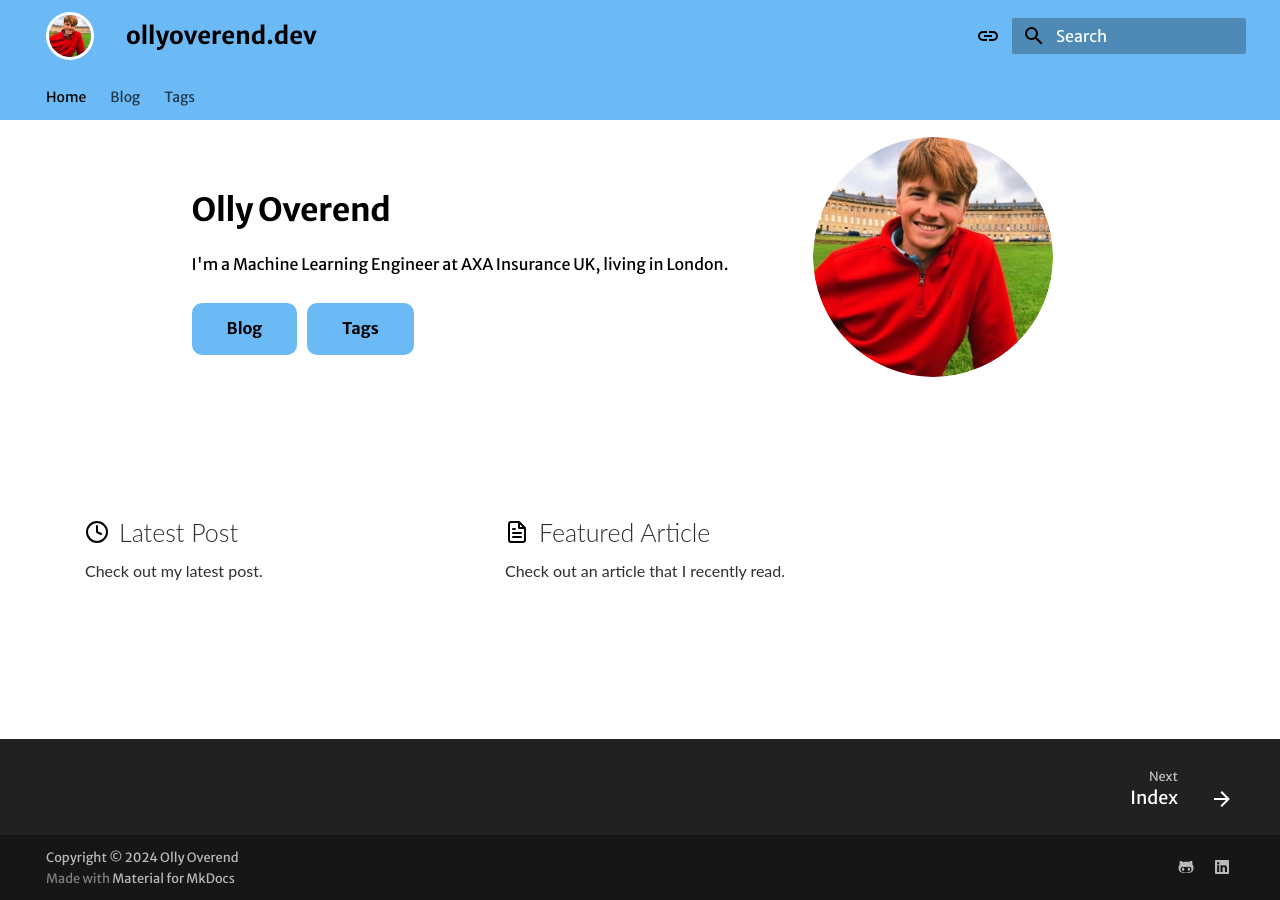
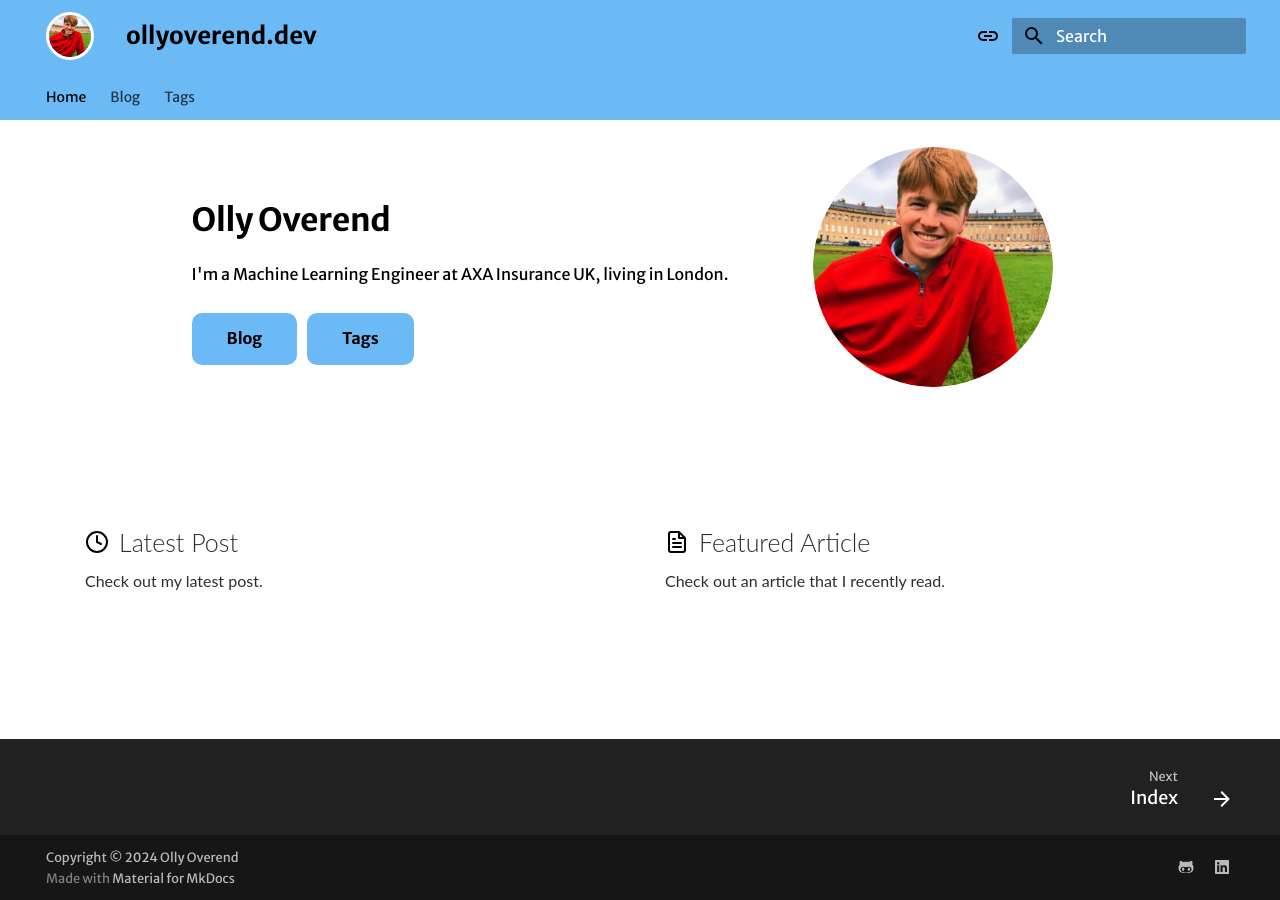
Before and after one commit to OliverOverend/ollyoverend.dev, an MkDocs documentation site: the page built from docs/index.md, in a window 1280 px wide. Built offline with MkDocs 1.6.1 and Material for MkDocs 9.7.7, drawn with Linux system fonts in a browser that asks for light colours; some web fonts are replaced.

Commit message:
Refactors padding in tx-container for improved layout; removes max-width from feature-item for better responsiveness

```diff
--- a/assets/home.html
+++ b/assets/home.html
@@ -13,7 +13,7 @@
     }
 
     .tx-container {
-        padding-top: .0rem;
+        padding-top: .5rem;
     }
 
     .tx-hero {
@@ -85,7 +85,6 @@
     .feature-item {
         flex: 1;
         min-width: 250px;
-        max-width: 400px;
         border-radius: 20px;
         margin: .5rem .5rem;
         font-family: 'Lato', sans-serif;
@@ -169,7 +168,6 @@
         .feature-item {
             flex: 1;
             min-width: 250px;
-            max-width: 400px;
             margin: .5rem .5rem;
         }
     }
```
